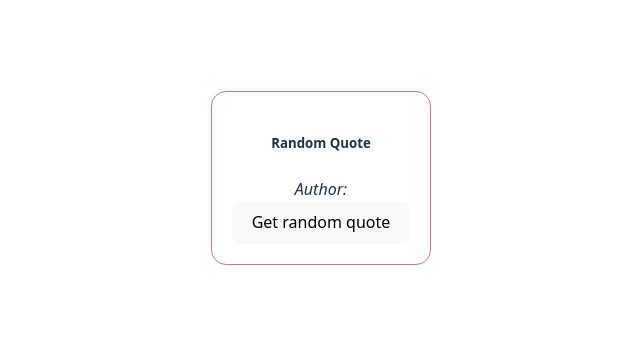
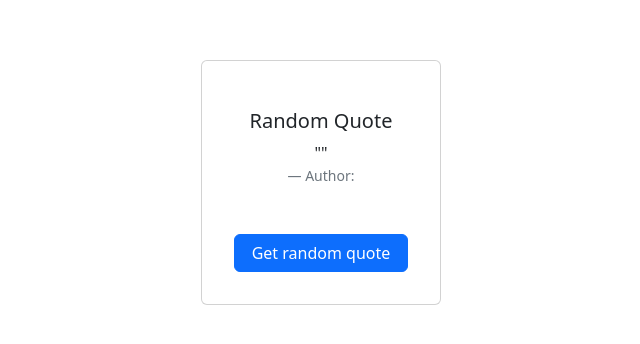
Before and after one commit to rajeevsubbian/React, a React (Vite) app in the folder hello-world/: page / in a window 1280 px wide. Shown: the part 222-566 px from the top of the page, without its empty margins (319-959 px from the left). Built offline with nearby package versions, Linux system fonts and the light colour scheme.

Commit message:
css bootsrap updated

```diff
--- a/hello-world/package.json
+++ b/hello-world/package.json
@@ -10,6 +10,7 @@
     "preview": "vite preview"
   },
   "dependencies": {
+    "bootstrap": "^5.3.5",
     "react": "^19.0.0",
     "react-dom": "^19.0.0"
   },
--- a/hello-world/src/App.jsx
+++ b/hello-world/src/App.jsx
@@ -3,6 +3,7 @@ import UserProfile from "./components/UserProfile";
 import { booksData } from "./components/data";
 import "./App.css";
 import RandomQuote from "./components/quotes_app/components/RandomQuote";
+import "bootstrap/dist/css/bootstrap.min.css";
 
 function App() {
   return (
--- a/hello-world/src/components/quotes_app/components/RandomQuote.jsx
+++ b/hello-world/src/components/quotes_app/components/RandomQuote.jsx
@@ -37,14 +37,16 @@ function RandomQuote() {
   }
 
   return (
-    <div>
-      <div className="user-profile">
-        <div>
-          <h5>Random Quote</h5>
-          <p>{quote.content}</p>
-          <i>Author: {quote.author}</i>
+    <div className="container mt-2">
+      <div className="card">
+        <div className="card-body">
+          <h5 className="card-title">Random Quote</h5>
+          <p className="card-text">"{quote.content}"</p>
+          <footer className="blockquote-footer">Author: {quote.author}</footer>
         </div>
-        <button onClick={getRandomQuote}>Get random quote</button>
+        <button className="btn btn-primary mt-3" onClick={getRandomQuote}>
+          Get random quote
+        </button>
       </div>
     </div>
   );
```
Also changed, not shown: 1 other file (tests, documents, lock files or other folders).
